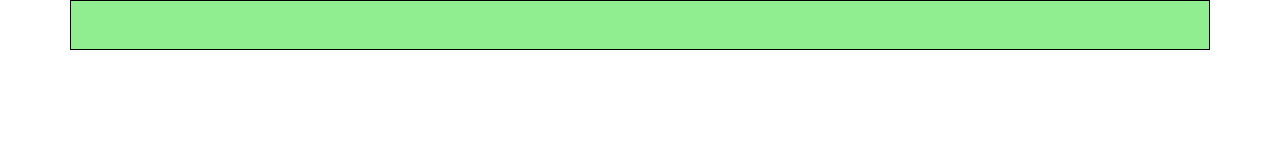
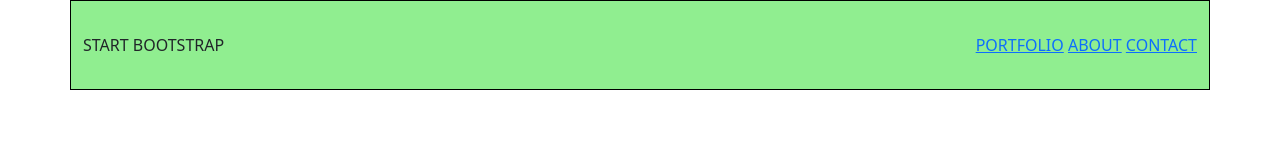
Before and after one commit to AnnaSpjut/html-css-bootstrap-freelancer, a plain HTML site: page index.html in a window 1280 px wide. Drawn offline with nearby package versions, Linux system fonts and the light colour scheme.

Commit message:
[add] structure header

```diff
--- a/assets/css/style.css
+++ b/assets/css/style.css
@@ -2,5 +2,8 @@
 [class^="container"]{
   background-color: lightgreen;
   border: 1px solid black;
-  height: 50px;
 }
+
+header{
+  height: 90px;
+}
--- a/index.html
+++ b/index.html
@@ -12,10 +12,17 @@
 
 <body>
   <header>
-    <div class="container">
-      <div class="row">
-        <div class="col"></div>
-        <div class="col"></div>
+    <div class="container h-100">
+      <div class="row align-items-center h-100">
+        <div class="col-6">START BOOTSTRAP</div>
+        <div class="col-6">
+          <div class="hamburger d-md-none text-end">H</div>
+          <nav class="menu d-none d-md-block text-end">
+            <a href="#">PORTFOLIO</a>
+            <a href="#">ABOUT</a>
+            <a href="#">CONTACT</a>
+          </nav>
+        </div>
       </div>
     </div>
 
```
